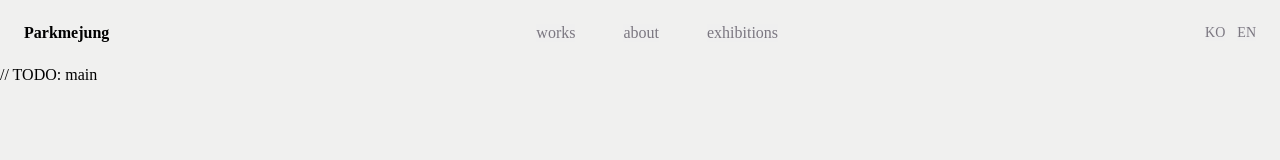
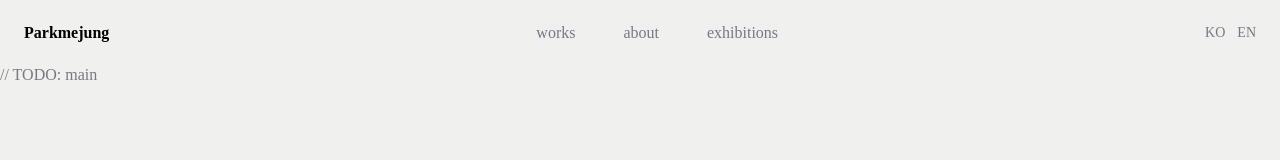
Before and after one commit to o-cup/artfolio, a React (Create React App) app: page / in a window 1280 px wide. Shown: the top 160 px of the page. Built offline with nearby package versions, Linux system fonts and the light colour scheme; a web font is replaced by a local one.

Commit message:
feat(main): Text 컴포넌트에 color props 추가

```diff
--- a/src/pages/Main.tsx
+++ b/src/pages/Main.tsx
@@ -11,7 +11,9 @@ function Main() {
 			}}
 		>
 			{/* eslint-disable-next-line react/jsx-no-comment-textnodes */}
-			<Text typography="body1">// TODO: main</Text>
+			<Text typography="body1" color="gray">
+				// TODO: main
+			</Text>
 		</Layout>
 	);
 }
--- a/src/shared/components/text/index.tsx
+++ b/src/shared/components/text/index.tsx
@@ -6,16 +6,18 @@ import defaultTheme from "../../../styles/theme";
 type TextProps = {
 	children: string;
 	typography: keyof typeof defaultTheme.text;
+	color?: keyof typeof defaultTheme.colors;
 	customStyle?: CSSObject;
 };
 
-const TextButton = ({ children, typography, customStyle }: TextProps) => (
-	<StyledText typography={typography} customStyle={customStyle}>
+const TextButton = ({ children, typography, color, customStyle }: TextProps) => (
+	<StyledText typography={typography} color={color} customStyle={customStyle}>
 		{children}
 	</StyledText>
 );
 
 TextButton.defaultProps = {
+	color: "black",
 	customStyle: {},
 };
 
--- a/src/shared/components/text/textStyle.ts
+++ b/src/shared/components/text/textStyle.ts
@@ -3,6 +3,7 @@ import defaultTheme from "../../../styles/theme";
 
 type TextProps = {
 	typography: keyof typeof defaultTheme.text;
+	color?: keyof typeof defaultTheme.colors;
 	customStyle?: CSSObject;
 };
 
@@ -13,6 +14,7 @@ export const StyledText = styled.span.attrs(({ customStyle }: TextProps) => ({
 }))<TextProps>`
 	display: inline-block;
 	${({ theme, typography }) => theme.text[typography]};
+	color: ${({ theme, color }) => (color ? theme.colors[color] : theme.colors.black)};
 `;
 
 export default {};
```
